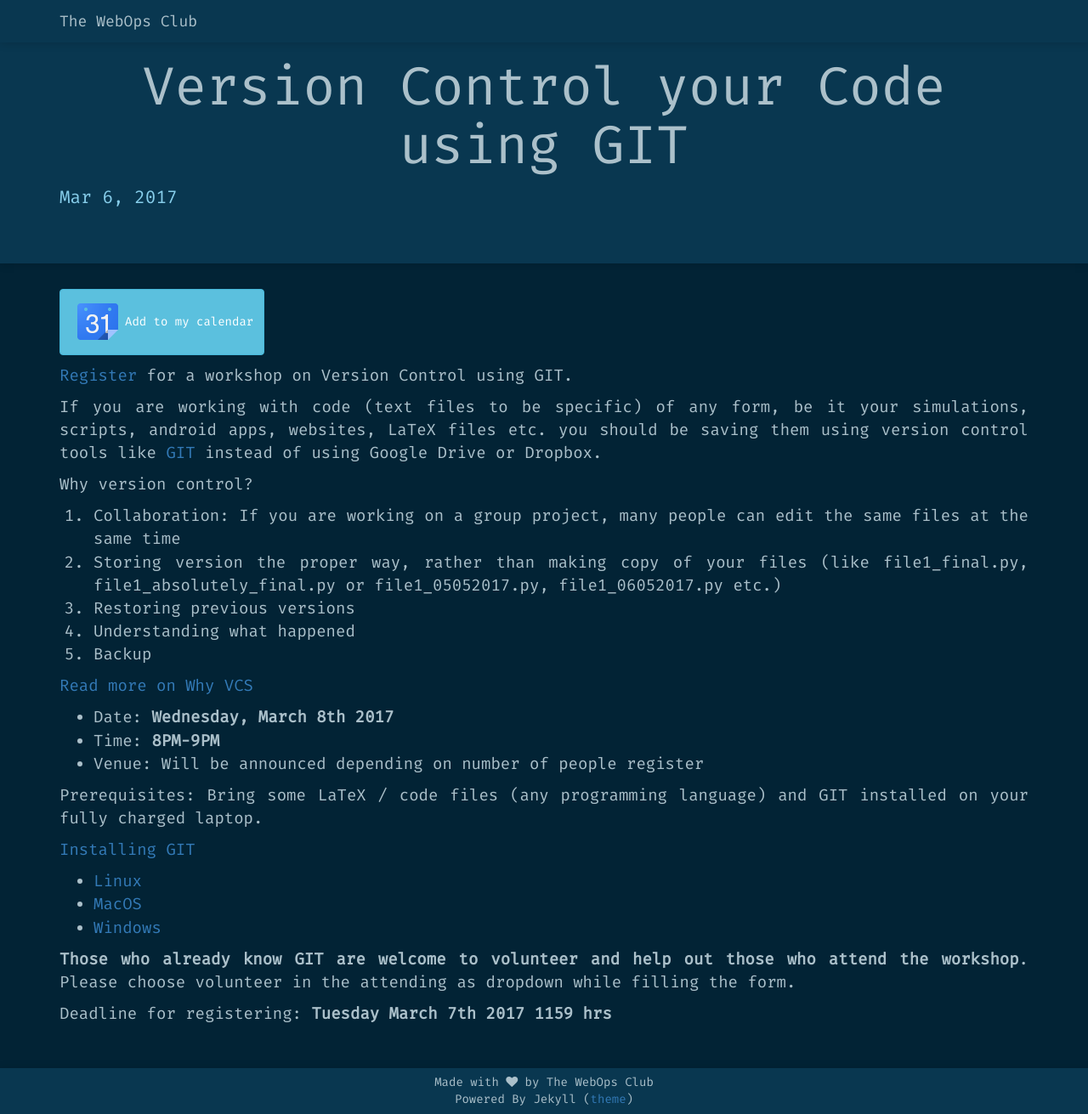
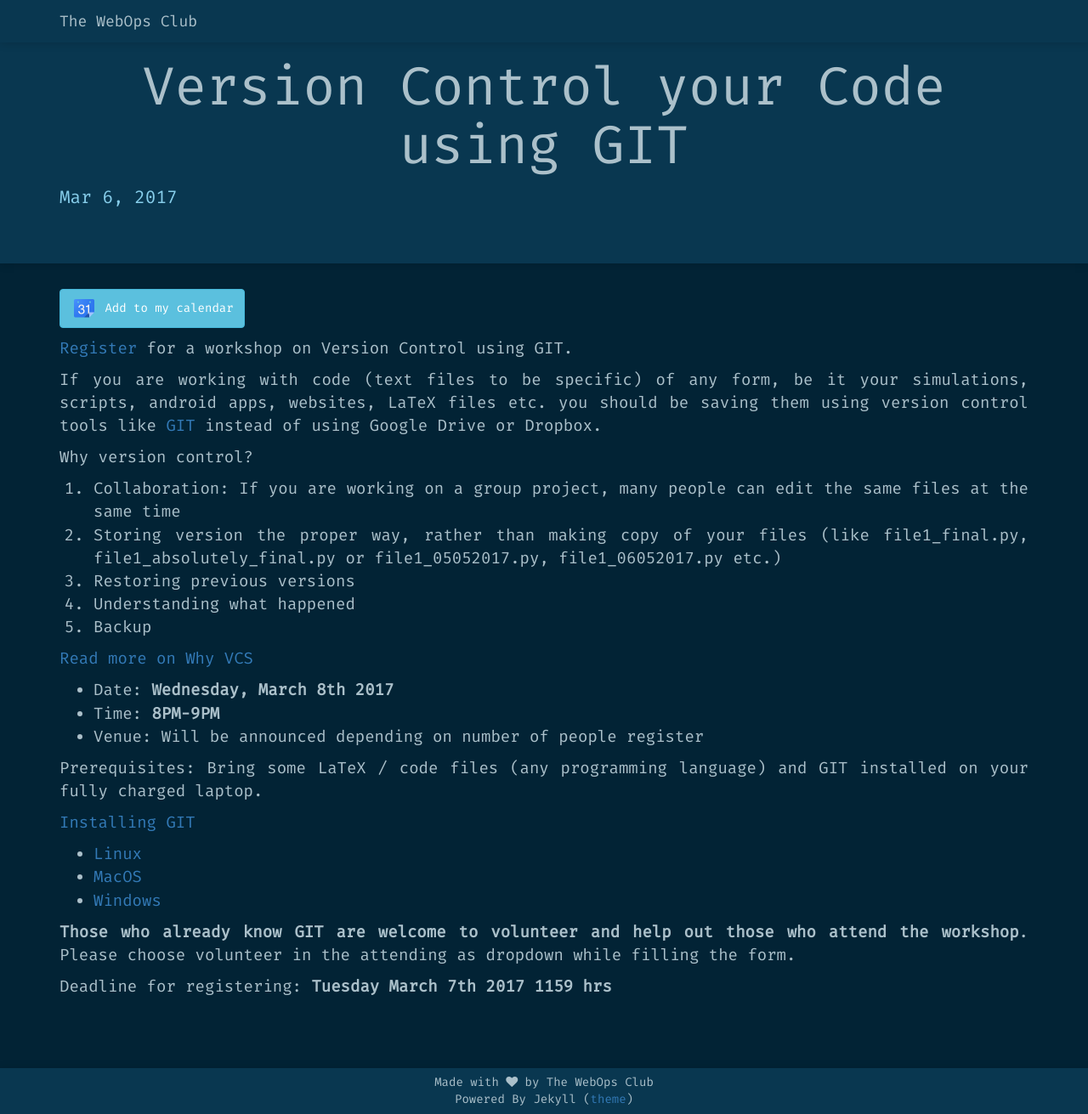
Before and after one commit to The-WebOps-Club/the-webops-club.github.io, a Jekyll site: the page built from _posts/2017-03-06-version-control-your-code-using-git.markdown, in a window 1280 px wide and 1311 px high. Shown: the whole window at 85% size. Built offline with Jekyll 4.4.1, drawn with Linux system fonts in a browser that asks for light colours; nearby versions of some CDN libraries; some web fonts are replaced; comment, search, counter and statistics services are not loaded.

Commit message:
Update 2017-03-06-version-control-your-code-using-git.markdown

```diff
--- a/_posts/2017-03-06-version-control-your-code-using-git.markdown
+++ b/_posts/2017-03-06-version-control-your-code-using-git.markdown
@@ -5,7 +5,7 @@
 date:       2017-03-06 12:30:00 +0530
 categories: workshop
 ---
-<a href="http://www.google.com/calendar/event?action=TEMPLATE&text=Version%20Control%20your%20Code%20using%20GIT&dates=20170308T143000Z/20170308T153000Z&details=Introduction%20to%20version%20control%20using%20GIT&location=IIT%20Madras&trp=false&sprop=&sprop=name:" target="_blank" rel="nofollow"><button class="btn btn-info"><img height="64px" src="{{ site.url }}/assets/gcal.png"/>Add to my calendar</button></a>
+<a href="http://www.google.com/calendar/event?action=TEMPLATE&text=Version%20Control%20your%20Code%20using%20GIT&dates=20170308T143000Z/20170308T153000Z&details=Introduction%20to%20version%20control%20using%20GIT&location=IIT%20Madras&trp=false&sprop=&sprop=name:" target="_blank" rel="nofollow"><button class="btn btn-info"><img height="32px" src="{{ site.url }}/assets/gcal.png"/> Add to my calendar</button></a>
 
 [Register][register-link]{:target="_blank"} for a workshop on Version Control using GIT.
 
```
